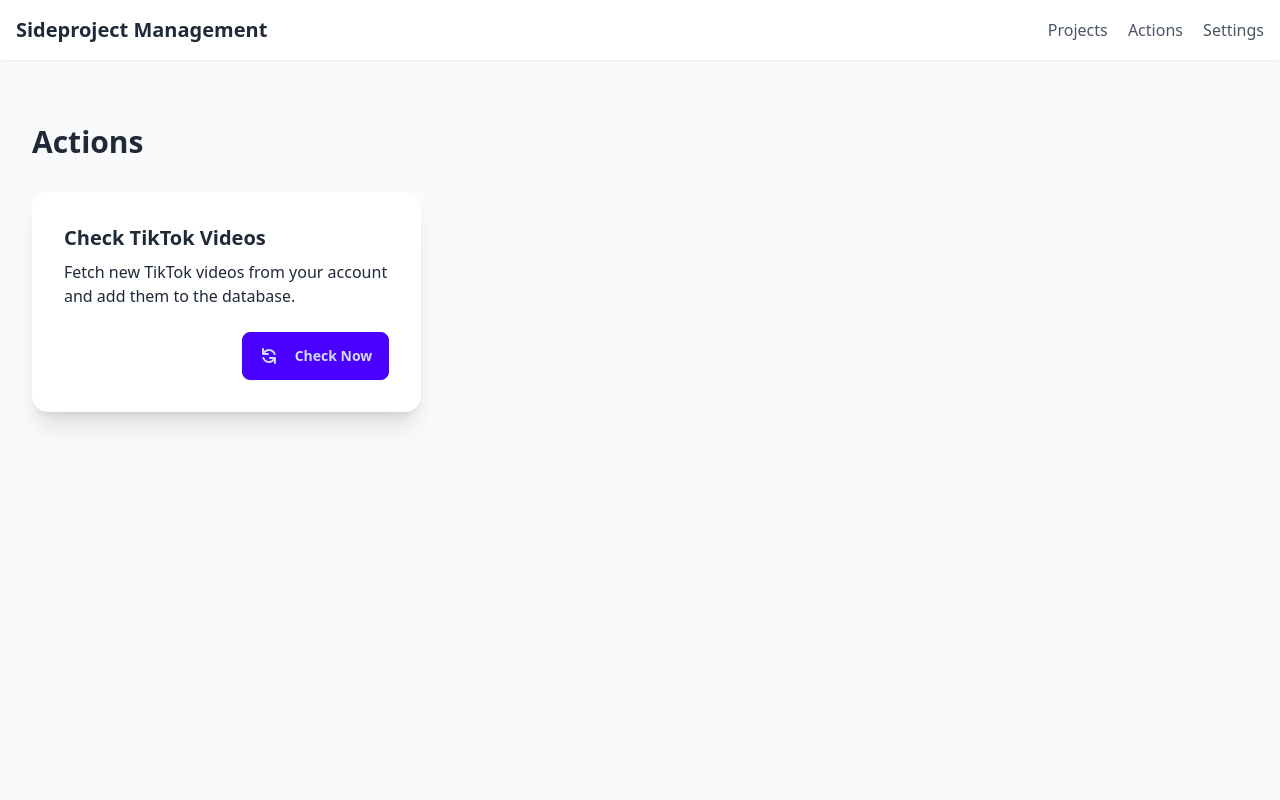
After one commit to koljapluemer/side-project-management, a Django app: page /actions/ in a window 1280 px wide. The commit adds this page. Run offline with Django 5.2, Linux system fonts and the light colour scheme; some libraries are stand-ins or nearby versions.

Commit message:
add actions page

```diff
--- /dev/null
+++ b/cms/templates/actions/actions.html
@@ -0,0 +1,31 @@
+{% extends "base.html" %}
+
+{% block content %}
+<div class="container mx-auto px-4 py-8">
+    <h1 class="text-3xl font-bold mb-8">Actions</h1>
+
+    <div class="grid grid-cols-1 md:grid-cols-2 lg:grid-cols-3 gap-6">
+        <!-- TikTok Check Card -->
+        <div class="card bg-base-100 shadow-xl">
+            <div class="card-body">
+                <h2 class="card-title">Check TikTok Videos</h2>
+                <p>Fetch new TikTok videos from your account and add them to the database.</p>
+                <div class="card-actions justify-end mt-4">
+                    <form method="POST">
+                        {% csrf_token %}
+                        <input type="hidden" name="action" value="check_tiktok">
+                        <button type="submit" class="btn btn-primary">
+                            <svg xmlns="http://www.w3.org/2000/svg" class="h-5 w-5 mr-2" viewBox="0 0 20 20" fill="currentColor">
+                                <path fill-rule="evenodd" d="M4 2a1 1 0 011 1v2.101a7.002 7.002 0 0111.601 2.566 1 1 0 11-1.885.666A5.002 5.002 0 005.999 7H9a1 1 0 010 2H4a1 1 0 01-1-1V3a1 1 0 011-1zm.008 9.057a1 1 0 011.276.61A5.002 5.002 0 0014.001 13H11a1 1 0 110-2h5a1 1 0 011 1v5a1 1 0 11-2 0v-2.101a7.002 7.002 0 01-11.601-2.566 1 1 0 01.61-1.276z" clip-rule="evenodd" />
+                            </svg>
+                            Check Now
+                        </button>
+                    </form>
+                </div>
+            </div>
+        </div>
+
+        <!-- More action cards can be added here -->
+    </div>
+</div>
+{% endblock %}
--- a/cms/templates/base.html
+++ b/cms/templates/base.html
@@ -23,6 +23,7 @@
           <a href="{% url 'project_list' %}" class="text-xl font-bold text-gray-800">Sideproject Management</a>
           <div class="space-x-4">
             <a href="{% url 'project_list' %}" class="text-gray-600 hover:text-gray-900">Projects</a>
+            <a href="{% url 'actions' %}" class="text-gray-600 hover:text-gray-900">Actions</a>
             <a href="{% url 'settings' %}" class="text-gray-600 hover:text-gray-900">Settings</a>
           </div>
         </div>
--- a/cms/urls.py
+++ b/cms/urls.py
@@ -2,9 +2,11 @@ from django.urls import path
 from cms.views.settings.view import settings_view
 from cms.views.projects.list.list import ProjectListView
 from cms.views.content.check_tiktok import check_tiktok_view
+from cms.views.actions.actions import actions_view
 
 urlpatterns = [
     path('', ProjectListView.as_view(), name='project_list'),
     path('settings/', settings_view, name='settings'),
     path('check-tiktok/', check_tiktok_view, name='check_tiktok'),
+    path('actions/', actions_view, name='actions'),
 ]
--- /dev/null
+++ b/cms/views/actions/actions.py
@@ -0,0 +1,19 @@
+from django.shortcuts import render, redirect
+from django.contrib import messages
+from cms.models import Settings
+
+def actions_view(request):
+    if request.method == 'POST':
+        action = request.POST.get('action')
+
+        if action == 'check_tiktok':
+            settings = Settings.objects.first()
+            if not settings or not settings.tiktok_account_name:
+                messages.error(request, "Please configure your TikTok username in settings first")
+                return redirect('settings')
+            return redirect('check_tiktok')
+
+        messages.error(request, "Invalid action")
+        return redirect('actions')
+
+    return render(request, 'actions/actions.html')
```
